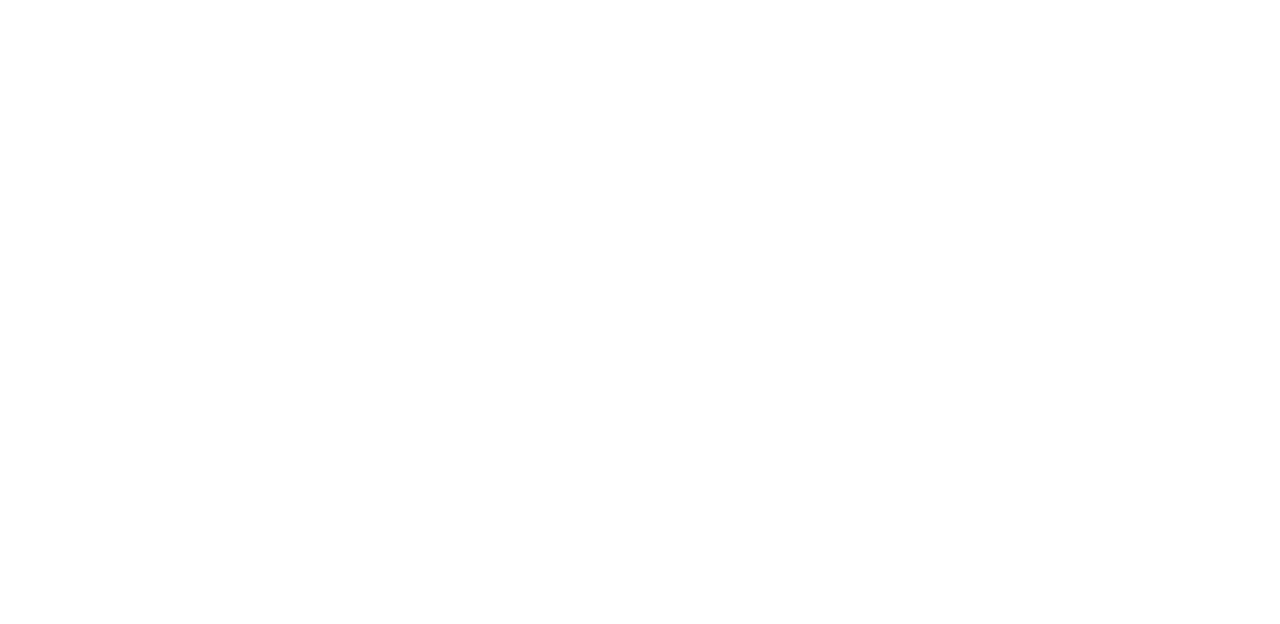
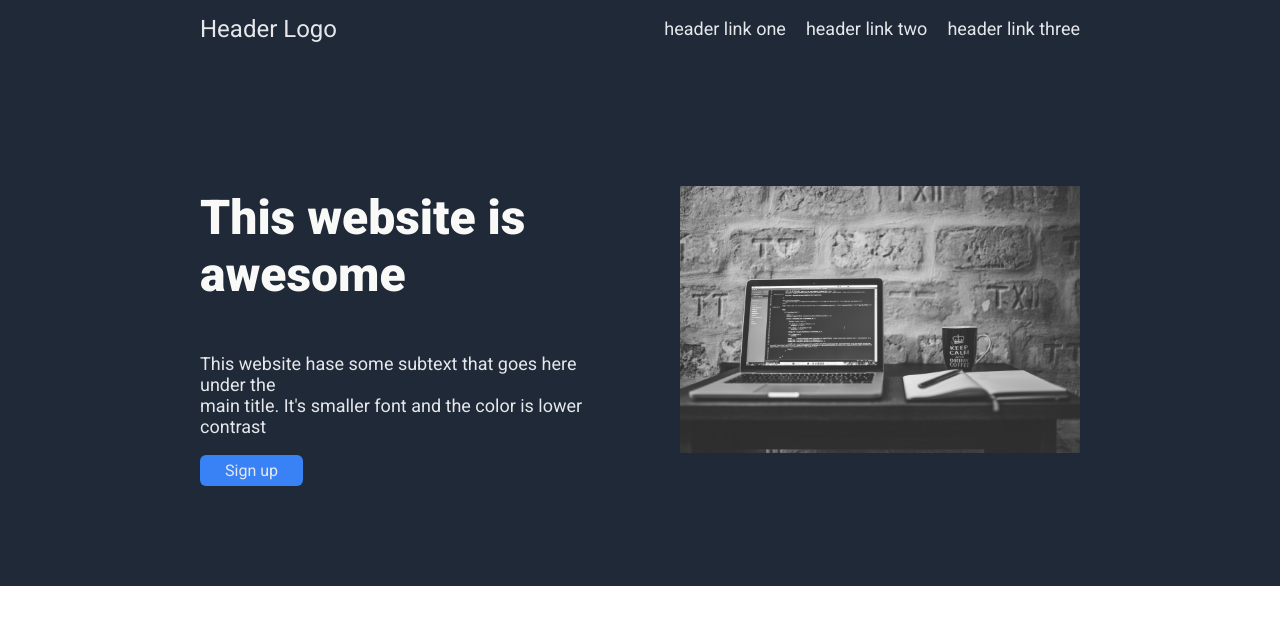
Before and after one commit to jilynch/landing-page, a plain HTML site: page index.html in a window 1280 px wide. Drawn offline with Linux system fonts and the light colour scheme.

Commit message:
added header and hero section

```diff
--- a/index.html
+++ b/index.html
@@ -5,6 +5,32 @@
 		<meta http-equiv="X-UA-Compatible" content="IE=edge" />
 		<meta name="viewport" content="width=device-width, initial-scale=1.0" />
 		<title>Landing Page</title>
+		<link rel="preconnect" href="https://fonts.googleapis.com" />
+		<link rel="preconnect" href="https://fonts.gstatic.com" crossorigin />
+		<link href="https://fonts.googleapis.com/css2?family=Roboto:ital,wght@0,400;0,900;1,300&display=swap" rel="stylesheet" />
+		<link rel="stylesheet" href="/styles/style.css" />
 	</head>
-	<body></body>
+	<body>
+		<div class="header">
+			<a href="#" class="header-logo">Header Logo</a>
+			<ul class="header-links">
+				<li><a href="#" class="link">header link one</a></li>
+				<li><a href="#" class="link">header link two</a></li>
+				<li><a href="#" class="link">header link three</a></li>
+			</ul>
+		</div>
+		<div class="hero">
+			<div class="hero-left">
+				<h1>This website is <br />awesome</h1>
+				<p>This website hase some subtext that goes here under the <br />main title. It's smaller font and the color is lower <br />contrast</p>
+				<a href="#" class="hero-sign-up">Sign up</a>
+			</div>
+			<div class="hero-righ">
+				<img src="/images/palceholder.jpg" alt="palceholder image" class="placeholder-img" width="400px" />
+			</div>
+		</div>
+		<div class="information-section"></div>
+		<div class="quote-section"></div>
+		<div class="footer"></div>
+	</body>
 </html>
--- a/styles/style.css
+++ b/styles/style.css
@@ -0,0 +1,75 @@
+* {
+	font-family: 'Roboto', sans-serif;
+}
+
+body {
+	margin: 0;
+}
+
+.header {
+	display: flex;
+	justify-content: space-between;
+	align-items: center;
+	background-color: #1f2937;
+	padding: 0 200px;
+}
+
+.header-logo {
+	font-size: 24px;
+}
+
+.header-links {
+	display: flex;
+	font-size: 18px;
+	list-style: none;
+	gap: 20px;
+}
+
+a:link {
+	color: #e5e7eb;
+	text-decoration: none;
+}
+
+a:visited {
+	color: #e5e7eb;
+}
+
+a:focus {
+	color: #e5e7eb;
+}
+
+a:hover {
+	color: hsl(220, 13%, 75%);
+}
+a:active {
+	color: #e5e7eb;
+}
+
+.hero {
+	display: flex;
+	justify-content: space-between;
+	align-items: center;
+	background-color: #1f2937;
+	padding: 100px 200px;
+	gap: 80px;
+}
+.hero-left {
+	display: flex;
+	flex-direction: column;
+}
+h1 {
+	font-size: 48px;
+	font-weight: 900;
+	color: #f9faf8;
+}
+.hero-left p {
+	font-size: 18px;
+	color: #e5e7eb;
+}
+
+.hero-sign-up {
+	background-color: #3882f6;
+	width: 53px;
+	padding: 6px 25px;
+	border-radius: 6px;
+}
```
Also changed, not shown: images/palceholder.jpg (added).
